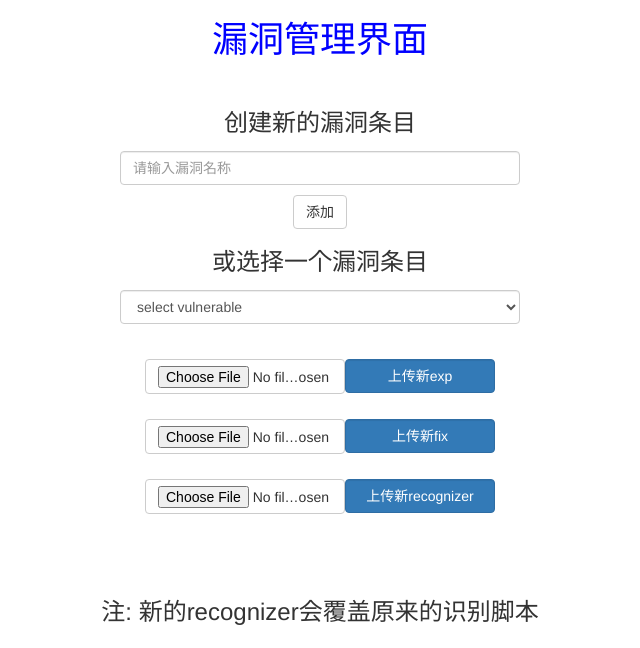
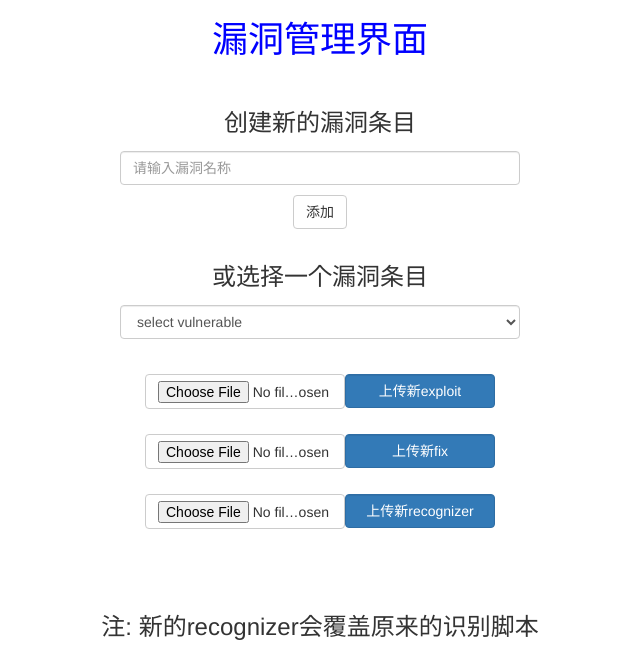
Before and after one commit to frank-archive/rhg_framework, a Flask app: page /vuls in a window 1280 px wide. Shown: the top 648 px of the page, without its empty margins (320-960 px from the left). Run offline with Flask 2, Linux system fonts and the light colour scheme.

Commit message:
fix frontend

```diff
--- a/collaborate.py
+++ b/collaborate.py
@@ -55,8 +55,8 @@ def vuls_create(name):
     return '添加成功'+back_button
 
 
-@app.route('/vuls/<vul_name>/upload/<directory>', )
-def vuls_upload(vul_name, directory, methods=['POST']):
+@app.route('/vuls/<vul_name>/upload/<directory>', methods=['POST'])
+def vuls_upload(vul_name, directory):
     if 'file' not in request.files or request.files['file'].filename == '':
         return '上传内容为空'
     file = request.files['file']
--- a/templates/vuls_index.html
+++ b/templates/vuls_index.html
@@ -24,13 +24,13 @@
 
     <div align="center">
         <form role="form">
-            <div class="from-grope">
+            <div class="form-group">
                 <label for="loopholeName" style="clear: both">
                     <h3>创建新的漏洞条目</h3>
                 </label>
                 <input class="form-control" placeholder="请输入漏洞名称" id="loopholeName" style="width: 400px">
                 <button class="btn btn-default" style="margin-top: 10px"
-                        onclick="addVul(document.querySelector('.vul_name_new').value)">
+                        onclick="window.location.href = '/vuls/' + document.querySelector('.vul_name_new').value + '/create'">
                     添加
                 </button>
             </div>
@@ -49,14 +49,16 @@
                     {% endfor %}
                 </select>
             </div>
+            <div class="vul_page"></div>
         </form>
     </div>
 
         <br>
 
-        {% for i in ['exp', 'fix', 'recognizer'] %}
+        {% for i in ['exploit', 'fix', 'recognizer'] %}
             <div style="width: 350px">
-                <form method="post" class="upload_{{ i }}" role="form" enctype="multipart/form-data">
+                <form method="post" class="upload_{{ i }}" role="form" enctype="multipart/form-data"
+                        onsubmit="return validateActionURL()">
                     <div style="clear: both">
                         <input class="btn btn-default" name="file" type="file" accept=".py" style="width: 200px;height: 35px;float: left">
                         <input class="form-control btn btn-primary" type="submit" value="上传新{{ i }}"
@@ -86,22 +88,27 @@
 
 
 <script>
-    function addVul(v) {
-        window.location.href = '/vuls/' + v + '/create';
+    var isActionSet = false;
+    function validateActionURL() {
+        return isActionSet;
     }
-
-    const vul_select = document.querySelector('.vul_name');
+    const vul_select = document.querySelector('select.form-control');
     vul_select.addEventListener(
         'change', async (e) => {
             const vul_page = document.querySelector('.vul_page');
-            if (e.target.value == '-1') return;
+            if (e.target.value == '-1') {
+                isActionSet = false;
+                vul_page.innerHTML = "";
+                return;
+            }
+            isActionSet = true;
             await fetch('./vuls/' + e.target.value)
                 .then(response => {
                     response.text().then((s) => {
                         vul_page.innerHTML = s;
                     })
                 });
-            {% for i in ['exp', 'fix', 'recognizer'] %}
+            {% for i in ['exploit', 'fix', 'recognizer'] %}
                 fileupload_{{ i }}.action = '/vuls/' + e.target.value + '/upload/{{i}}';
             {% endfor %}
         }
```
